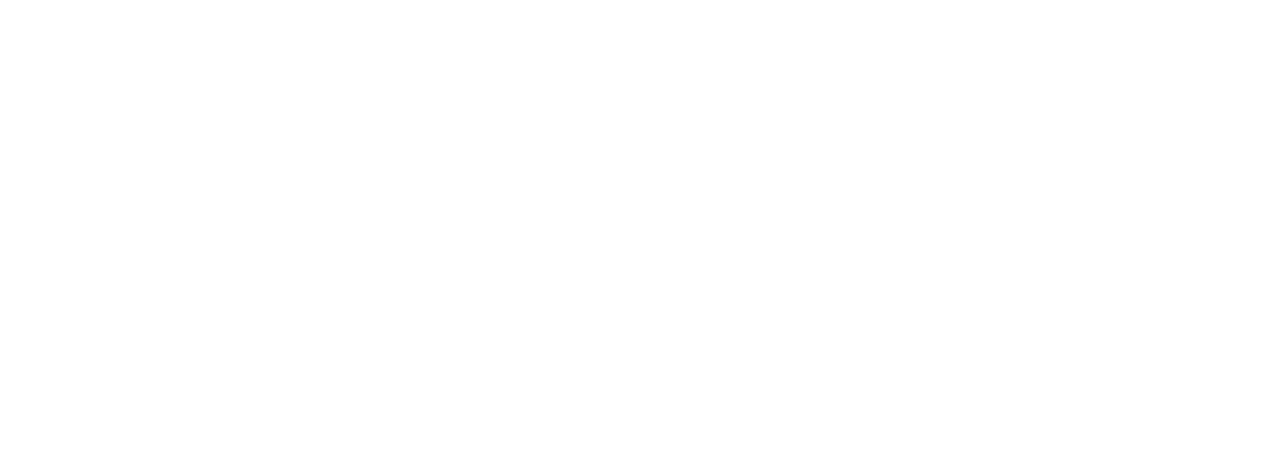
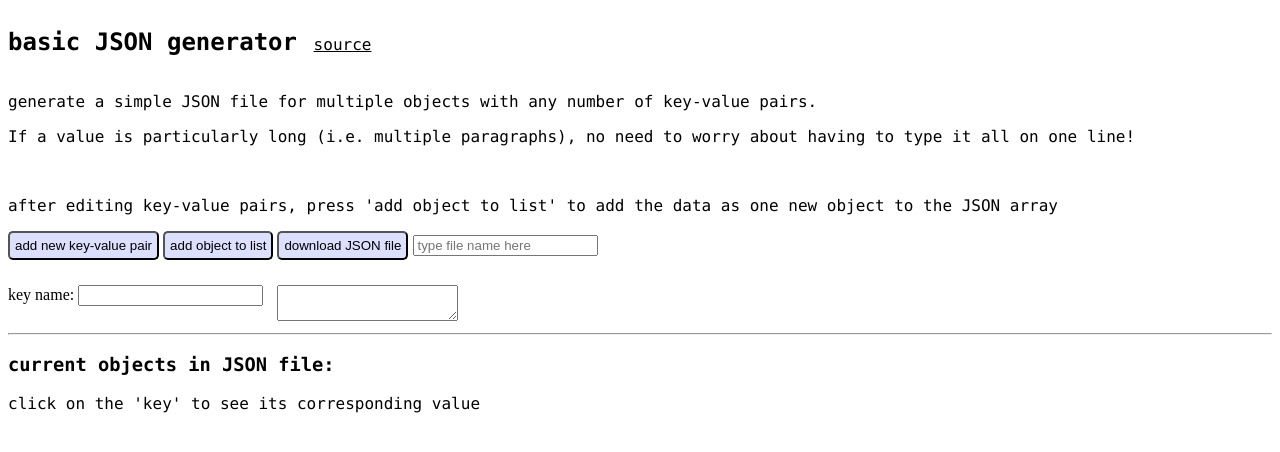
Before and after one commit to AnehGamingOfficial/test1, a plain HTML site: page index.html in a window 1280 px wide. Drawn offline with Linux system fonts and the light colour scheme.

Commit message:
Update index.html

```diff
--- a/index.html
+++ b/index.html
@@ -4,7 +4,7 @@
 
 <head>
 	<meta charset='UTF-8'>
-	<script src="func.js"></script>
+	<script src="functions.js"></script>
 	<title> basic JSON generator </title>
 </head>
 
@@ -53,3 +53,54 @@ h1, h2, h3, p{
 }
 button{
 	background-color: #dddfff;
+	padding: 5px;
+	border-radius: 5px;
+}
+button:hover{
+	color: #000;
+	background-color: #fffddd;
+}
+a{
+	color: #000;
+}
+</style>
+
+<body>
+
+<h2 id='title'> basic JSON generator </h2>
+<p id='about'><a href='https://github.com/syncopika/basic-JSON-generator'> source </a></p>
+<p> generate a simple JSON file for multiple objects with any number of key-value pairs. </p>
+<p>If a value is particularly long (i.e. multiple paragraphs), no need to worry about having to type it all on one line! </p>
+
+<br>
+<p> after editing key-value pairs, press 'add object to list' to add the data as one new object to the JSON array </p>
+<button id='add' onclick='addNewPair()'>add new key-value pair </button>
+<button id='objComplete' onclick='addToJSON()'>add object to list</button>
+<button id='download' onclick='getJSON()'>download JSON file</button><input id='fileName' type='text' placeholder='type file name here' />
+
+<div id='options'>
+
+	<div class='pair'>
+		<div class='keyArea'>
+			<label> key name: </label>
+			<input class='key' type='text'>
+		</div>
+		<textarea class='value'></textarea>
+	</div>
+
+</div>
+
+<button id='save' class='save' onclick='saveNewData(this.id)'>save?</button>
+
+<hr>
+<h3> current objects in JSON file: </h3>
+<p> click on the 'key' to see its corresponding value </p>
+
+<div id='currentObjects'>
+</div>
+
+
+</body>
+
+
+</html>
```
